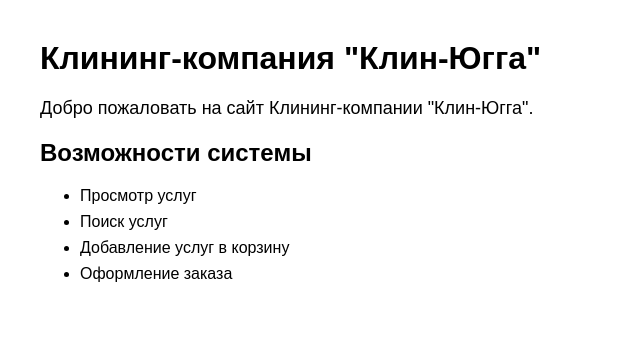
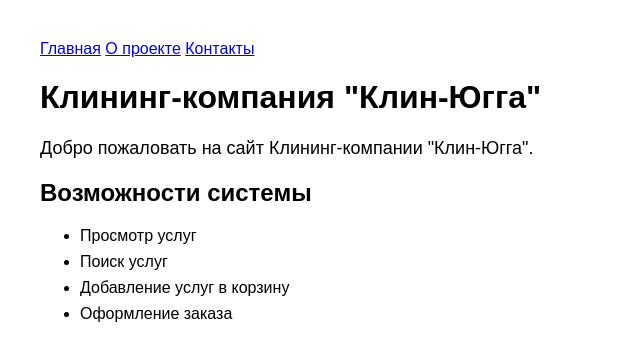
Before and after one commit to alisagerasimova/online-clining, a plain HTML site: page index.html in a window 1280 px wide. Shown: the whole page, without its empty margins (0-640 px from the left). Drawn offline with Linux system fonts and the light colour scheme.

Commit message:
Add navigation menu

```diff
--- a/index.html
+++ b/index.html
@@ -6,6 +6,12 @@
     <link rel="stylesheet" href="css/style.css">
 </head>
 <body>
+    <nav>
+    <a href="#">Главная</a>
+    <a href="#">О проекте</a>
+    <a href="#">Контакты</a>
+    </nav>
+
     <h1>Клининг-компания "Клин-Югга"</h1>
     <p>
         Добро пожаловать на сайт Клининг-компании "Клин-Югга".
```
